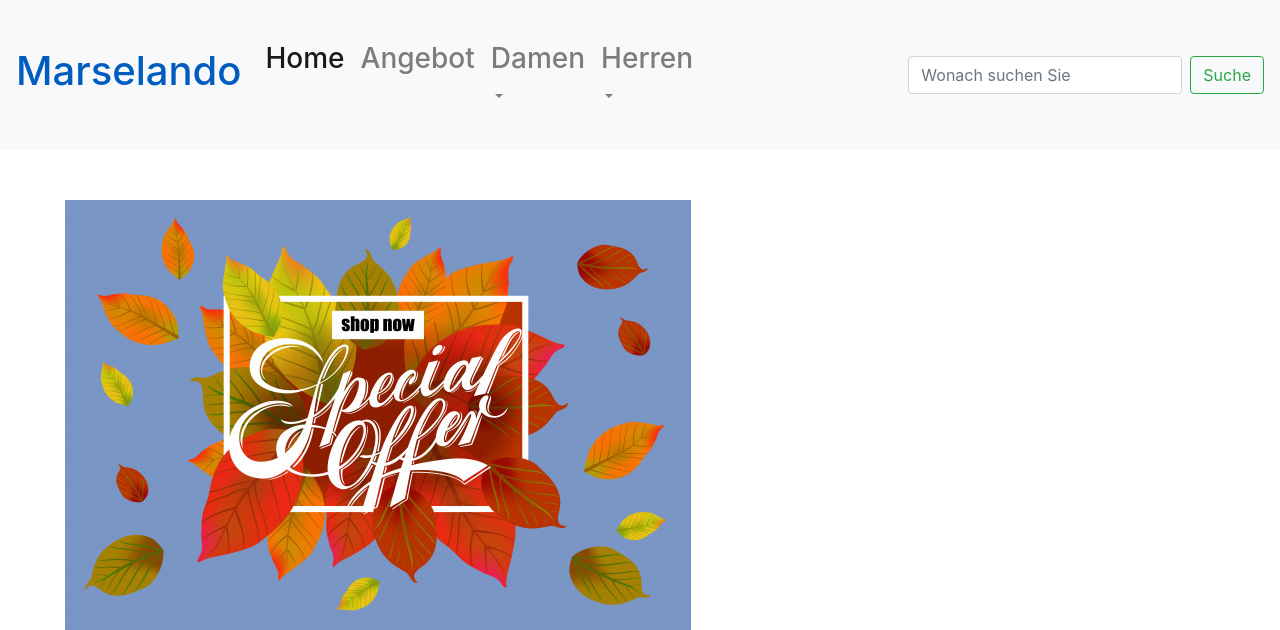
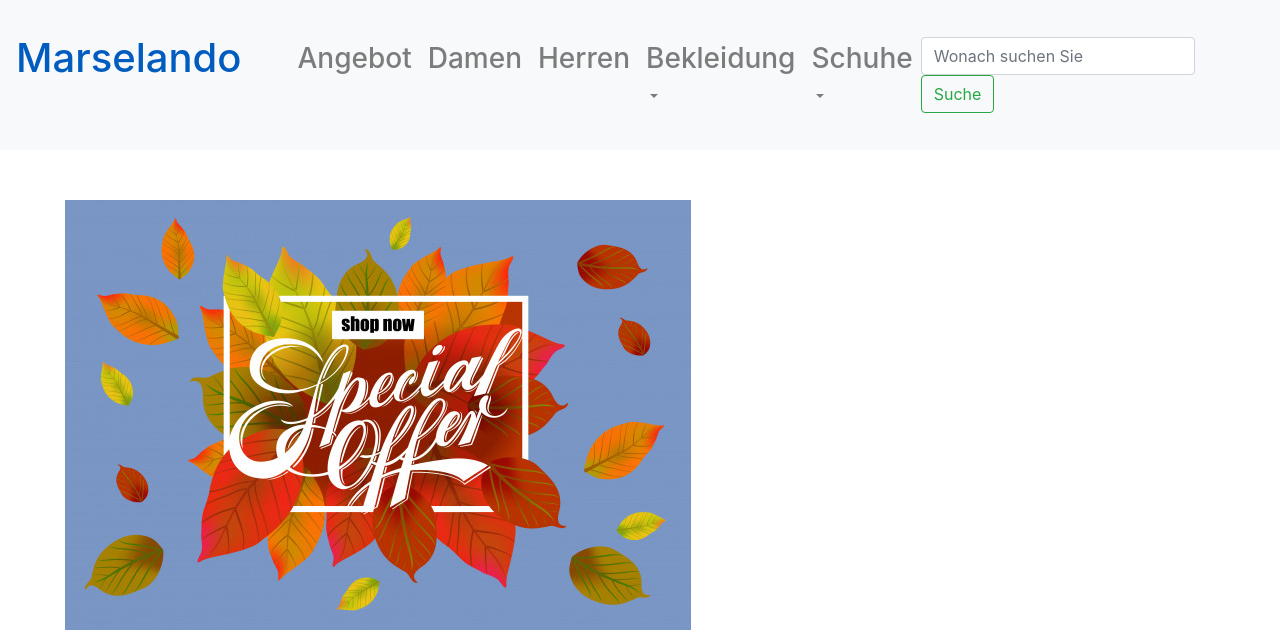
Before and after one commit to hetekce/onlineShopping, a PHP site: page /content.php in a window 1280 px wide. Shown: the top 630 px of the page. Run offline with PHP 8.4, Linux system fonts and the light colour scheme.

Commit message:
design good

```diff
--- a/content.php
+++ b/content.php
@@ -1,6 +1,6 @@
 <?php include("nav.php"); ?>
 
-    <div class="container" style="margin-left: 50px; margin-top: 50px; ">
+    <div class="container" style="min-height: 500px; margin-left: 50px; margin-top: 50px; ">
     <a href="#"><img src="jetzt_shoppen.jpg"  class="img-fluid" alt="Responsive image"></a>
     </div>
 
--- a/nav.php
+++ b/nav.php
@@ -2,36 +2,49 @@
 
 
 <nav class="navbar navbar-expand-lg navbar-light bg-light" style="height:150px; background-color: blue">
-    <a class="navbar-brand" href="#" style="color: #005cbf"><h1>Marselando</h1></a>
-    <button class="navbar-toggler" type="button" data-toggle="collapse" data-target="#navbarSupportedContent" aria-controls="navbarSupportedContent" aria-expanded="false" aria-label="Toggle navigation">
-        <span class="navbar-toggler-icon"></span>
-    </button>
 
     <div class="collapse navbar-collapse" id="navbarSupportedContent">
         <ul class="navbar-nav mr-auto">
-            <li class="nav-item active">
-                <a class="nav-link" href="#"><h3>Home</h3><span class="sr-only">(current)</span></a>
+            <li class="nav-item">
+                <a class="navbar-link" href="#" style="color: #005cbf;"><h1>Marselando</h1></a>
+            </li>
+            <li class="nav-item ml-5">
+                <a class="nav-link" href="#"><h3>Angebot</h3></a>
             </li>
             <li class="nav-item">
-                <a class="nav-link" href="#"><h3>Angebot</h3></a>
+                <a class="nav-link" href="#"><h3>Damen</h3></a>
+            </li>
+            <li class="nav-item">
+                <a class="nav-link" href="#"><h3>Herren</h3></a>
             </li>
             <li class="nav-item dropdown">
                 <a class="nav-link dropdown-toggle" href="#" id="navbarDropdown" role="button" data-toggle="dropdown" aria-haspopup="true" aria-expanded="false">
-                    <h3>Damen</h3>
+                    <h3>Bekleidung</h3>
                 </a>
                 <div class="dropdown-menu" aria-labelledby="navbarDropdown">
-                    <a class="dropdown-item" href="#">Bekleidung</a>
-                    <a class="dropdown-item" href="#">Schuhe</a>
+                    <a class="dropdown-item" href="#">T-Shirt</a>
+                    <a class="dropdown-item" href="#">Hemden</a>
+                    <a class="dropdown-item" href="#">Pullover</a>
+                    <a class="dropdown-item" href="#">Jeans</a>
+                    <a class="dropdown-item" href="#">Sweatshirts</a>
+                    <a class="dropdown-item" href="#">Hosen</a>
+                    <a class="dropdown-item" href="#">Jacken</a>
+                    <a class="dropdown-item" href="#">Mantel</a>
 
                 </div>
             </li>
             <li class="nav-item dropdown">
                 <a class="nav-link dropdown-toggle" href="#" id="navbarDropdown" role="button" data-toggle="dropdown" aria-haspopup="true" aria-expanded="false">
-                    <h3>Herren</h3>
+                    <h3>Schuhe</h3>
                 </a>
                 <div class="dropdown-menu" aria-labelledby="navbarDropdown">
-                    <a class="dropdown-item" href="#">Bekleidung</a>
-                    <a class="dropdown-item" href="#">Schuhe</a>
+                    <a class="dropdown-item" href="#">Sneaker</a>
+                    <a class="dropdown-item" href="#">Business</a>
+                    <a class="dropdown-item" href="#">Sandalen</a>
+                    <a class="dropdown-item" href="#">Stiefen</a>
+                    <a class="dropdown-item" href="#">Outdoor</a>
+                    <a class="dropdown-item" href="#">Sportschuhe</a>
+
 
                 </div>
             </li>
```
